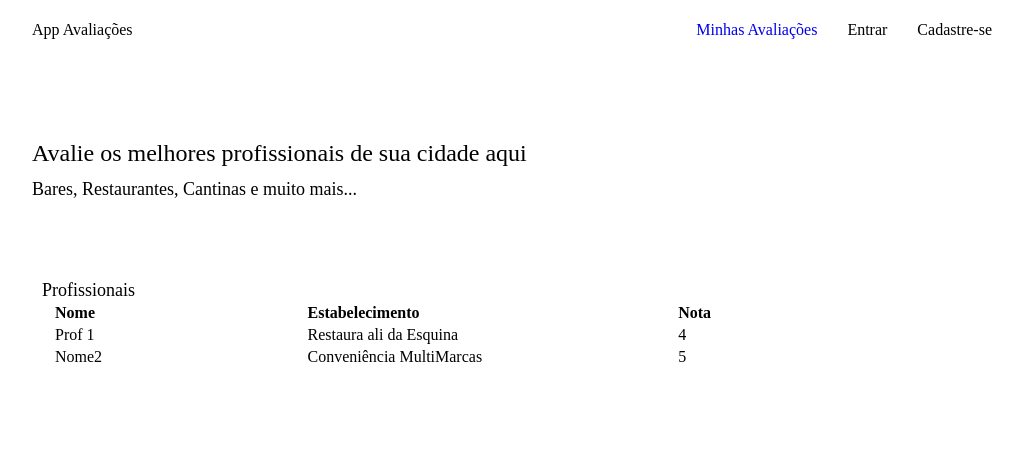
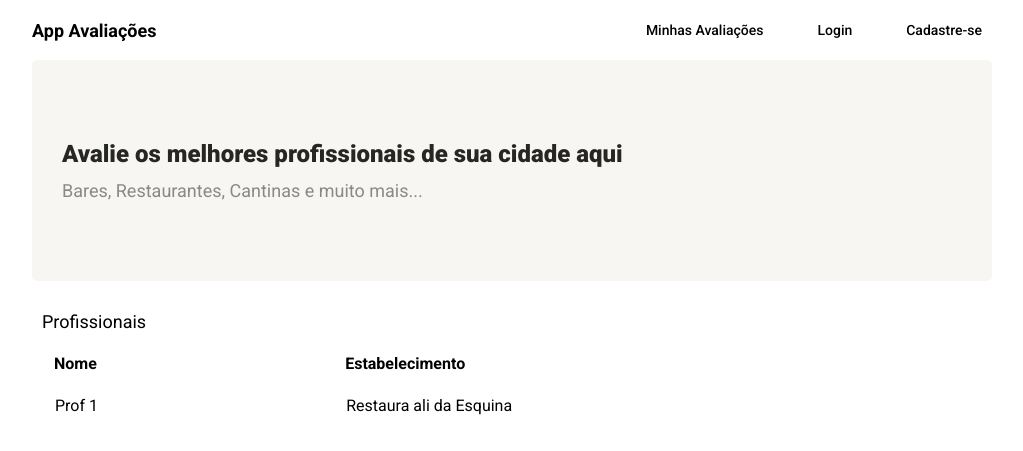
Before and after one commit to RodolfoPedra/evaluationApiFront, a plain HTML site: page index.html in a window 1280 px wide. Shown: the whole page, without its empty margins (128-1151 px from the left). Drawn offline with Linux system fonts and the light colour scheme; no server answers.

Commit message:
estilização index

```diff
--- a/css/style.css
+++ b/css/style.css
@@ -12,7 +12,8 @@ html, body, div, span, iframe, h1, h2, h3, h4, h5, h6, p, blockquote, a, em, img
 	margin: 0;
 	padding: 0;
 	border: 0;
-	vertical-align: baseline;
+    vertical-align: baseline;
+    font-family: 'Roboto', sans-serif;
 }
 
 h1, h2, h3, h4, h5, h6, p, a, ul {
@@ -98,28 +99,57 @@ h1, h2, h3, h4, h5, h6, p, a, ul {
     align-items: center;
 }
 
+.localHeader span {
+    font-weight: 700;
+    font-size: 18px;
+}
+
 .listaHeader {
     position: absolute;
     right: 0;
-    display: flex;
 }
 
 .listaHeader li {
+    font-family: 'Roboto', sans-serif;
+    font-size: 14px;
+    display: inline-block;
+    font-weight: 500;
+    padding: 5px 10px;
     margin-left: 30px;
     cursor: pointer;
 }
 
+.listaHeader li:hover {
+    color: #44AF6E;
+    border: .5px solid #E7E5E2;
+    box-shadow: 1px 0 0 #F1EFED;
+    border-radius: 3px;
+}
+
+.introducaoHome{
+    background: #F7F6F2;
+    border-radius: 5px;
+}
+
 .introDescricao {
     margin: 80px 0;
+    padding-left: 30px;
 }
 
 .introDescricao h1 {
+    color: #262625;
     font-size:24px;
+    font-weight: 900;
     margin-bottom: 12px;
 }
 
 .introDescricao span {
-    font-size:18px
+    font-size: 18px;
+    color: #8A8986;
+}
+
+.profissionaisHome {
+    padding: 30px 0;
 }
 
 .profissionaisRelacao h2 {
@@ -127,12 +157,14 @@ h1, h2, h3, h4, h5, h6, p, a, ul {
 }
 
 .tabelaAvaliacoes th{
+    padding: 20px 0;
     text-align: left;
 }
 
 .tabelaAvaliacoes td:nth-child(1) {
     min-width: 120px;
 }
+
 
 /* ESTILIZAÇÕES MODAIS */
 
--- a/index.html
+++ b/index.html
@@ -3,6 +3,7 @@
 <head>
     <meta charset="UTF-8">
     <meta name="viewport" content="width=device-width, initial-scale=1.0">
+    <link href="https://fonts.googleapis.com/css2?family=Roboto:wght@100;300;400;500;700;900&display=swap" rel="stylesheet">
     <link rel="stylesheet" href="./css/style.css">
     <link rel="stylesheet" href="./css/style.css">
     <link rel="stylesheet" href="./css/style.css">
@@ -18,8 +19,8 @@
             </div>
 
             <ul class="listaHeader">
-                <li><a href="#">Minhas Avaliações</a></li>
-                <li id="entrar">Entrar</li>
+                <li>Minhas Avaliações</li>
+                <li id="entrar">Login</li>
                 <li id="cadastrar">Cadastre-se</li>
             </ul>
     </header>
@@ -40,15 +41,15 @@
                     <tr>
                         <th>Nome</th>
                         <th>Estabelecimento</th>
-                        <th>Nota</th>
                     </tr>
                 </thead>
                 <tbody>
-                    <tr>
-                        <td>Prof 1</td>
-                        <td>Restaura ali da Esquina</td>
-                        <td>4</td>
-                    </tr>
+                    <label class="itemCorpoTabela">
+                        <tr>
+                            <td>Prof 1</td>
+                            <td>Restaura ali da Esquina</td>
+                        </tr>
+                    </label>
                 </tbody>
             </table>
         </div>
--- a/scripts/index.js
+++ b/scripts/index.js
@@ -6,4 +6,4 @@ import initListEvaluations from './modules/list-evaluations.js';
 initLogin();
 initModal();
 initSignUp();
-initListEvaluations();
+// initListEvaluations();
--- a/scripts/modules/list-evaluations.js
+++ b/scripts/modules/list-evaluations.js
@@ -14,11 +14,9 @@ export default function initListEvaluations() {
     }
     td1.innerHTML = 'Nome2';
     td2.innerHTML = 'Conveniência MultiMarcas';
-    td3.innerHTML = '5';
 
     tr.appendChild(td1);
     tr.appendChild(td2);
-    tr.appendChild(td3);
 
     tabelaAvaliacoes.appendChild(tr);
 
```
